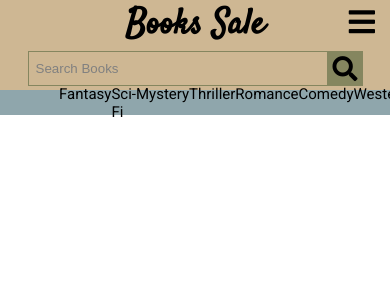
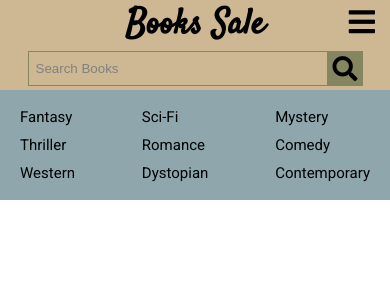
Before and after one commit to ronnin01/books_store, a PHP site: page / in a window 390 px wide; the page is wider, and only the part inside the window is pictured. Shown: the top 300 px of that part. Run offline with PHP 8.4, Linux system fonts and the light colour scheme; some libraries are stand-ins or nearby versions.

Commit message:
Commiting something

```diff
--- a/static/css/style.css
+++ b/static/css/style.css
@@ -110,7 +110,7 @@ body{
 .book-genre{
     position: relative;
     width: 100%;
-    height: 3vh;
+    height: 50px;
     display: flex;
     justify-content: center;
     align-items: center;
@@ -154,6 +154,9 @@ body{
     .nav-bar-container .nav-search input{
         width: 250px;
     }
+    .genre{
+        width: 100%;
+    }
 }
 
 @media (max-width: 860px){
@@ -172,6 +175,14 @@ body{
     .nav-bar-container .nav-bar-menu{
         display: inline;
     }
+    .book-genre{
+        height: 110px;
+    }
+    .genre ul{
+        display: grid;
+        grid-template-columns: auto auto auto;
+        grid-gap: 10px;
+    }
 }
 
 @media (max-width: 450px){
```
